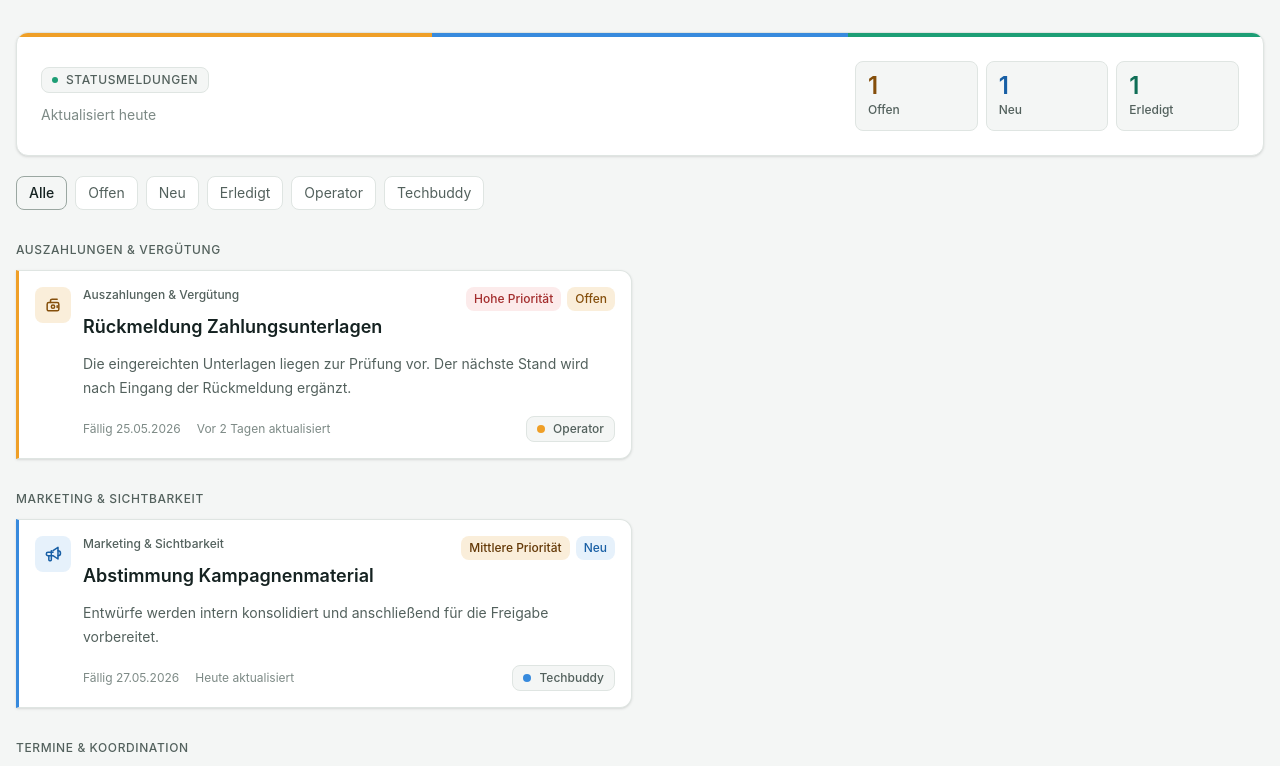
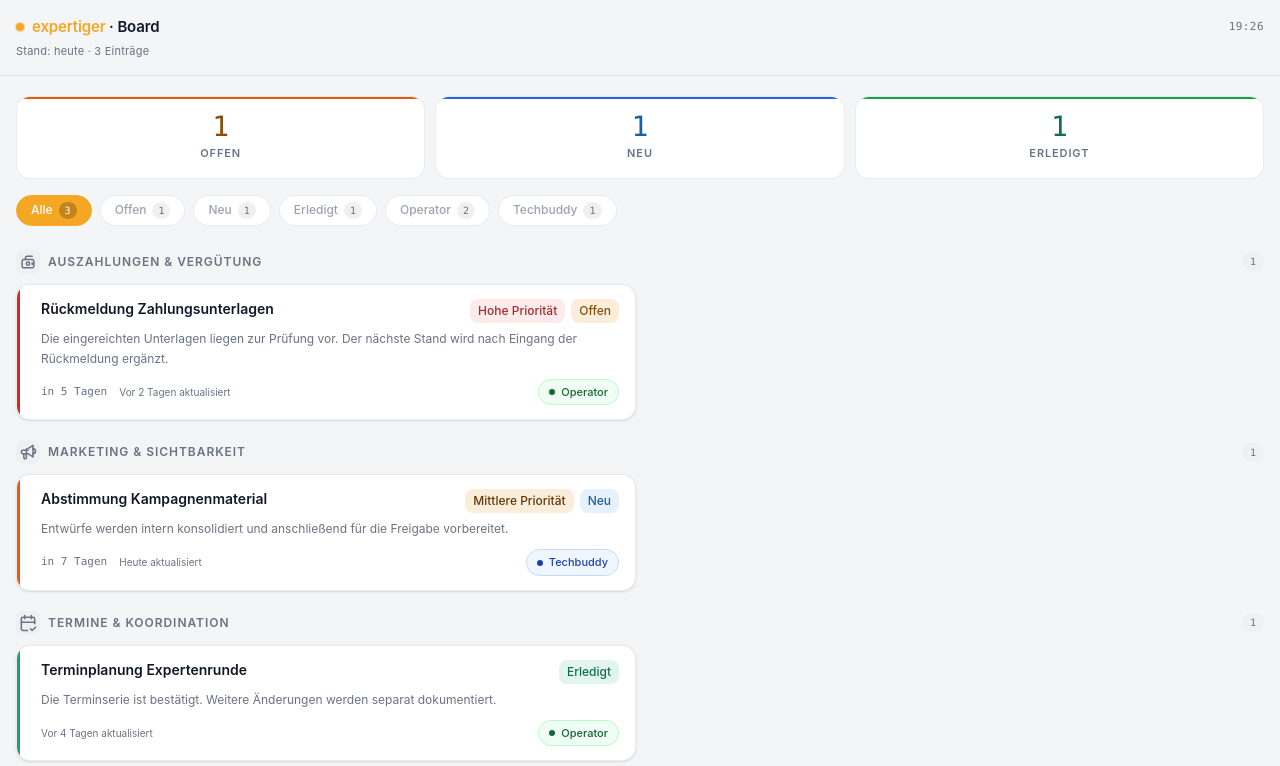
Before and after one commit to zeroedge-code/exp-status, a React (Vite) app: page / in a window 1280 px wide. Shown: the top 766 px of the page. Built offline with nearby package versions, Linux system fonts and the light colour scheme.

Commit message:
Refresh board visual design

```diff
--- a/src/index.css
+++ b/src/index.css
@@ -2,15 +2,15 @@
 
 :root {
   --color-background-primary: #ffffff;
-  --color-background-secondary: #f4f6f5;
-  --color-border-primary: #9aa7a1;
-  --color-border-secondary: #c3ccc7;
-  --color-border-tertiary: #dfe5e2;
-  --color-text-primary: #152221;
-  --color-text-secondary: #53615d;
-  --color-text-tertiary: #7d8a86;
+  --color-background-secondary: #eef0f3;
+  --color-border-primary: #f5a623;
+  --color-border-secondary: rgba(0, 0, 0, 0.15);
+  --color-border-tertiary: rgba(0, 0, 0, 0.08);
+  --color-text-primary: #111827;
+  --color-text-secondary: #6b7280;
+  --color-text-tertiary: #9ca3af;
   --border-radius-md: 8px;
-  --border-radius-lg: 12px;
+  --border-radius-lg: 14px;
 }
 
 @media (prefers-color-scheme: dark) {
@@ -29,13 +29,69 @@
 body {
   margin: 0;
   min-width: 320px;
-  background: var(--color-background-secondary);
+  background: #f4f5f7;
   color: var(--color-text-primary);
   font-family:
-    Inter, ui-sans-serif, system-ui, -apple-system, BlinkMacSystemFont, "Segoe UI",
-    sans-serif;
+    "DM Sans", Inter, ui-sans-serif, system-ui, -apple-system,
+    BlinkMacSystemFont, "Segoe UI", sans-serif;
 }
 
 #root {
   min-height: 100vh;
 }
+
+.status-pulse {
+  animation: statusPulse 2s infinite;
+}
+
+.status-stat-card {
+  animation: statusFadeUp 0.3s ease both;
+  overflow: hidden;
+  position: relative;
+}
+
+.status-stat-card::before {
+  content: "";
+  height: 2px;
+  left: 0;
+  position: absolute;
+  right: 0;
+  top: 0;
+}
+
+.status-stat-offen::before {
+  background: #ea580c;
+}
+
+.status-stat-neu::before {
+  background: #2563eb;
+}
+
+.status-stat-erledigt::before {
+  background: #16a34a;
+}
+
+.status-card-animation {
+  animation: statusFadeUp 0.3s ease both;
+}
+
+@keyframes statusPulse {
+  0%,
+  100% {
+    box-shadow: 0 0 0 0 rgba(245, 166, 35, 0.4);
+  }
+  50% {
+    box-shadow: 0 0 0 6px rgba(245, 166, 35, 0);
+  }
+}
+
+@keyframes statusFadeUp {
+  from {
+    opacity: 0;
+    transform: translateY(12px);
+  }
+  to {
+    opacity: 1;
+    transform: translateY(0);
+  }
+}
--- a/src/statusShared.jsx
+++ b/src/statusShared.jsx
@@ -46,6 +46,7 @@ export function StatusPage({
 }) {
   const [activeFilter, setActiveFilter] = useState('alle')
   const latestUpdate = getLatestUpdate(statusEntries)
+  const totalEntries = statusEntries.length
   const stats = ['Offen', 'Neu', 'Erledigt'].map((status) => ({
     status,
     count: statusEntries.filter((entry) => normalizeStatus(entry.status) === normalizeStatus(status)).length,
@@ -58,44 +59,48 @@ export function StatusPage({
   })
 
   return (
-    <main className="mx-auto max-w-7xl px-4 py-8">
-      <section className="overflow-hidden rounded-[var(--border-radius-lg)] border border-[var(--color-border-tertiary)] bg-[var(--color-background-primary)] shadow-sm">
-        <div className="grid h-1 grid-cols-3">
-          <div className="bg-[#EF9F27]" />
-          <div className="bg-[#378ADD]" />
-          <div className="bg-[#1D9E75]" />
+    <main className="mx-auto max-w-7xl px-4 pb-10">
+      <header className="sticky top-0 z-20 -mx-4 border-b border-[var(--color-border-tertiary)] bg-[rgba(244,245,247,0.95)] px-4 py-4 backdrop-blur-md">
+        <div className="mx-auto flex max-w-7xl flex-col gap-1">
+          <div className="flex items-center justify-between gap-4">
+            <div className="flex items-center gap-2">
+              <span className="status-pulse h-2 w-2 rounded-full bg-[#f5a623]" />
+              <span className="text-[15px] font-semibold tracking-[-0.01em] text-[var(--color-text-primary)]">
+                <span className="text-[#f5a623]">expertiger</span> · Board
+              </span>
             </div>
-        <div className="flex flex-col gap-6 p-5 sm:p-6 lg:flex-row lg:items-center lg:justify-between">
-          <div className="flex max-w-2xl flex-col gap-3">
-            <div className="inline-flex w-fit items-center gap-2 rounded-[var(--border-radius-md)] border-[0.5px] border-[var(--color-border-tertiary)] bg-[var(--color-background-secondary)] px-2.5 py-1 text-xs font-medium uppercase tracking-[0.05em] text-[var(--color-text-secondary)]">
-              <span className="h-1.5 w-1.5 rounded-full bg-[#1D9E75]" />
-              Statusmeldungen
+            <time className="font-mono text-[11px] tracking-[0.04em] text-[var(--color-text-secondary)]">
+              {formatCurrentTime()}
+            </time>
           </div>
-            <p className="text-sm text-[var(--color-text-tertiary)]">
-              {latestUpdate ? `Aktualisiert ${formatRelativeDate(latestUpdate)}` : intro}
+          <p className="text-[11px] tracking-[0.02em] text-[var(--color-text-secondary)]">
+            {latestUpdate ? `Stand: ${formatRelativeDate(latestUpdate)} · ${totalEntries} Einträge` : intro}
           </p>
         </div>
-          <div className="grid grid-cols-3 gap-2 sm:min-w-96">
+      </header>
+
+      <section className="pt-5">
+        <div className="grid grid-cols-3 gap-2.5">
           {stats.map(({ status, count }) => (
             <button
               key={status}
               type="button"
               onClick={() => setActiveFilter(statusConfig[status].key)}
-                className="rounded-[var(--border-radius-md)] border-[0.5px] border-[var(--color-border-tertiary)] bg-[var(--color-background-secondary)] px-3 py-3 text-left transition hover:border-[var(--color-border-secondary)]"
+              className={`status-stat-card status-stat-${statusConfig[status].key} rounded-[var(--border-radius-lg)] border border-[var(--color-border-tertiary)] bg-[var(--color-background-primary)] px-3 py-4 text-center transition active:scale-[0.97]`}
             >
-                <span className="block text-2xl font-semibold leading-none" style={{ color: statusConfig[status].color }}>
+              <span className="block font-mono text-[28px] font-medium leading-none" style={{ color: statusConfig[status].color }}>
                 {count}
               </span>
-                <span className="mt-1 block text-xs font-medium text-[var(--color-text-secondary)]">
+              <span className="mt-1 block text-[11px] font-semibold uppercase tracking-[0.08em] text-[var(--color-text-secondary)]">
                 {status}
               </span>
             </button>
           ))}
         </div>
-        </div>
       </section>
 
-      <div className="mt-5 flex flex-wrap gap-2">
+      <div className="-mx-4 mt-4 overflow-x-auto px-4 pb-1 [scrollbar-width:none] [&::-webkit-scrollbar]:hidden">
+        <div className="flex w-max gap-2">
           {filterOptions.map((filter) => {
             const filterKey = filter.toLowerCase()
             const isActive = activeFilter === filterKey
@@ -104,27 +109,41 @@ export function StatusPage({
                 key={filter}
                 type="button"
                 onClick={() => setActiveFilter(filterKey)}
-              className={`rounded-[var(--border-radius-md)] px-3 py-1.5 text-sm transition ${
+                className={`inline-flex items-center gap-1.5 whitespace-nowrap rounded-full border px-3.5 py-1.5 text-xs font-medium transition ${
                   isActive
-                  ? 'border border-[var(--color-border-primary)] bg-[var(--color-background-secondary)] font-medium text-[var(--color-text-primary)]'
-                  : 'border-[0.5px] border-[var(--color-border-tertiary)] bg-[var(--color-background-primary)] text-[var(--color-text-secondary)] hover:border-[var(--color-border-secondary)]'
+                    ? 'border-[#f5a623] bg-[#f5a623] text-white'
+                    : 'border-[var(--color-border-tertiary)] bg-[var(--color-background-primary)] text-[var(--color-text-tertiary)] hover:border-[var(--color-border-secondary)]'
                 }`}
               >
                 {filter}
+                <span className={`rounded-full px-1.5 py-0.5 font-mono text-[10px] ${
+                  isActive ? 'bg-black/20 text-white' : 'bg-black/[0.06] text-[var(--color-text-secondary)]'
+                }`}>
+                  {getFilterCount(statusEntries, filterKey)}
+                </span>
               </button>
             )
           })}
         </div>
+      </div>
 
-      <div className="mt-8 space-y-8">
+      <div className="mt-5 space-y-5">
         {groupedEntries
           .filter(({ visibleEntries }) => visibleEntries.length > 0)
           .map(({ category, visibleEntries }) => (
             <section key={category}>
-              <h2 className="mb-3 text-xs font-medium uppercase tracking-[0.05em] text-[var(--color-text-secondary)]">
+              <div className="mb-2.5 flex items-center gap-2">
+                <div className="flex h-6 w-6 items-center justify-center rounded-[7px] bg-[var(--color-background-secondary)] text-[var(--color-text-secondary)]">
+                  <StatusIcon icon={categoryIcons[category] || 'ti-inbox'} />
+                </div>
+                <h2 className="flex-1 text-xs font-semibold uppercase tracking-[0.08em] text-[var(--color-text-secondary)]">
                   {category}
                 </h2>
-              <div className="grid gap-4 lg:grid-cols-2">
+                <span className="rounded-full bg-[var(--color-background-secondary)] px-2 py-0.5 font-mono text-[10px] text-[var(--color-text-secondary)]">
+                  {visibleEntries.length}
+                </span>
+              </div>
+              <div className="grid gap-2 lg:grid-cols-2">
                 {visibleEntries.map((entry) => (
                   <StatusCard key={entry.id} entry={entry} />
                 ))}
@@ -144,27 +163,20 @@ function StatusCard({ entry }) {
   const priority = getPriority(entry)
   const dueDate = getDueDate(entry)
   const showDueDate = type !== 'info'
-  const dueSoon = showDueDate && getDaysUntil(dueDate) < 5
+  const dueState = showDueDate ? getDueState(dueDate) : ''
 
   return (
     <article
-      className="card rounded-r-[var(--border-radius-lg)] border-[0.5px] border-l-[3px] border-[var(--color-border-tertiary)] bg-[var(--color-background-primary)] p-4 shadow-sm transition hover:border-[var(--color-border-secondary)]"
+      className="status-card-animation relative overflow-hidden rounded-[var(--border-radius-lg)] border border-[var(--color-border-tertiary)] bg-[var(--color-background-primary)] px-4 py-3.5 shadow-sm transition hover:border-[var(--color-border-secondary)] hover:shadow-md active:scale-[0.985]"
       data-status={config.key}
       data-owner={owner.key}
-      style={{ borderLeftColor: config.border, borderTopLeftRadius: 0, borderBottomLeftRadius: 0 }}
     >
-      <div className="grid grid-cols-[36px_1fr] gap-3">
-        <div
-          className="flex h-9 w-9 items-center justify-center rounded-[var(--border-radius-md)]"
-          style={{ background: config.iconBg, color: config.color }}
-        >
-          <StatusIcon icon={categoryIcons[entry.category] || 'ti-inbox'} />
-        </div>
-        <div className="min-w-0">
-          <div className="flex items-start justify-between gap-3">
-            <p className="text-xs font-medium text-[var(--color-text-secondary)]">
-              {entry.category}
-            </p>
+      <div className="absolute bottom-0 left-0 top-0 w-[3px]" style={{ background: getStripeColor(status, priority, type) }} />
+      <div className="pl-2">
+        <div className="mb-1.5 flex items-start justify-between gap-2">
+          <h3 className="flex-1 text-sm font-semibold leading-snug text-[var(--color-text-primary)]">
+            {entry.title}
+          </h3>
           <div className="flex shrink-0 flex-wrap justify-end gap-1.5">
             {type !== 'info' && priority && <PriorityBadge priority={priority} />}
             <Badge background={config.badgeBg} color={config.color}>
@@ -172,26 +184,24 @@ function StatusCard({ entry }) {
             </Badge>
           </div>
         </div>
-          <h3 className="mt-1 text-lg font-semibold leading-snug text-[var(--color-text-primary)]">
-            {entry.title}
-          </h3>
-          <p className="mt-3 text-sm leading-6 text-[var(--color-text-secondary)]">
+        <p className="mb-2.5 text-xs leading-5 text-[var(--color-text-secondary)]">
           {entry.description}
         </p>
         {type === 'process' && <ProgressBar config={config} />}
-          <div className="mt-4 flex flex-col gap-3 sm:flex-row sm:items-center sm:justify-between">
-            <div className="flex flex-wrap gap-x-4 gap-y-1 text-xs text-[var(--color-text-tertiary)]">
+        <div className="flex flex-col gap-2 sm:flex-row sm:items-center sm:justify-between">
+          <div className="flex flex-wrap items-center gap-x-3 gap-y-1">
             {showDueDate && (
-                <span className={dueSoon ? 'font-medium text-[#A32D2D]' : ''}>
-                  Fällig {formatDate(toDateInputValue(dueDate))}
+              <span className={`font-mono text-[11px] font-medium ${getDueClass(dueState)}`}>
+                {getDueText(dueDate)}
               </span>
             )}
-              <span>{capitalize(formatRelativeUpdated(entry.updatedAt))} aktualisiert</span>
+            <span className="text-[10px] text-[var(--color-text-secondary)]">
+              {capitalize(formatRelativeUpdated(entry.updatedAt))} aktualisiert
+            </span>
           </div>
-            <div className="owner inline-flex w-fit items-center gap-2 rounded-[var(--border-radius-md)] border-[0.5px] border-[var(--color-border-tertiary)] bg-[var(--color-background-secondary)] px-2.5 py-1 text-xs font-medium text-[var(--color-text-secondary)]">
-              <div className="owner-dot h-2 w-2 rounded-full" style={{ background: config.border }} />
+          <div className={`inline-flex w-fit items-center gap-1.5 rounded-full border px-2.5 py-1 text-[11px] font-medium ${getOwnerClass(owner.key)}`}>
+            <div className="h-1.5 w-1.5 rounded-full bg-current" />
             {owner.label}
-            </div>
           </div>
         </div>
       </div>
@@ -309,6 +319,11 @@ function entryMatchesFilter(entry, activeFilter) {
   return normalizeStatus(entry.status) === activeFilter || getOwner(entry).key === activeFilter
 }
 
+function getFilterCount(entries, filterKey) {
+  if (filterKey === 'alle') return entries.length
+  return entries.filter((entry) => entryMatchesFilter(entry, filterKey)).length
+}
+
 function normalizeKnownStatus(status) {
   if (status === 'Erledigt') return 'Erledigt'
   if (status === 'Neu') return 'Neu'
@@ -346,6 +361,21 @@ function getPriority(entry) {
   return 'Mittlere Priorität'
 }
 
+function getStripeColor(status, priority, type) {
+  if (status === 'Erledigt') return '#1D9E75'
+  if (type === 'info') return '#378ADD'
+  if (priority === 'Hohe Priorität') return '#dc2626'
+  if (priority === 'Mittlere Priorität') return '#ea580c'
+  return statusConfig[status].border
+}
+
+function getOwnerClass(ownerKey) {
+  if (ownerKey === 'techbuddy') {
+    return 'border-[#bfdbfe] bg-[#eff6ff] text-[#1e40af]'
+  }
+  return 'border-[#bbf7d0] bg-[#f0fdf4] text-[#166534]'
+}
+
 function getDueDate(entry) {
   const explicitDate = Date.parse(`${entry.dueDate}T00:00:00`)
   if (Number.isFinite(explicitDate)) return new Date(explicitDate)
@@ -367,6 +397,40 @@ function getDaysUntil(date) {
 
 function toDateInputValue(date) {
   return date.toISOString().slice(0, 10)
+}
+
+function getDueState(date) {
+  const daysUntil = getDaysUntil(date)
+  if (daysUntil < 0) return 'overdue'
+  if (daysUntil === 0) return 'today'
+  if (daysUntil <= 5) return 'soon'
+  return 'future'
+}
+
+function getDueClass(state) {
+  const styles = {
+    overdue: 'text-[#dc2626]',
+    today: 'text-[#ea580c]',
+    soon: 'text-[var(--color-text-secondary)]',
+    future: 'text-[var(--color-text-secondary)]',
+  }
+  return styles[state] || styles.future
+}
+
+function getDueText(date) {
+  const daysUntil = getDaysUntil(date)
+  if (daysUntil < 0) return 'Überfällig'
+  if (daysUntil === 0) return 'Heute'
+  if (daysUntil === 1) return 'Morgen'
+  if (daysUntil <= 30) return `in ${daysUntil} Tagen`
+  return formatDate(toDateInputValue(date))
+}
+
+function formatCurrentTime() {
+  return new Intl.DateTimeFormat('de-DE', {
+    hour: '2-digit',
+    minute: '2-digit',
+  }).format(new Date())
 }
 
 function formatRelativeDate(date) {
```
Also changed, not shown: 1 other file (tests, documents, lock files or other folders). Lines whose indentation alone changed are shown as unchanged.
